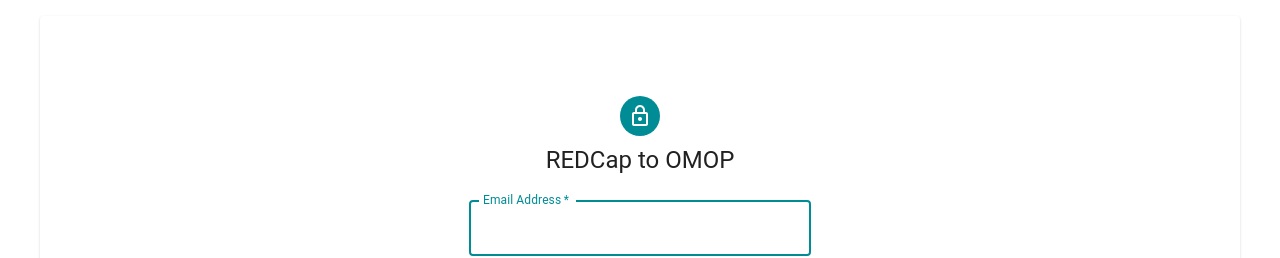
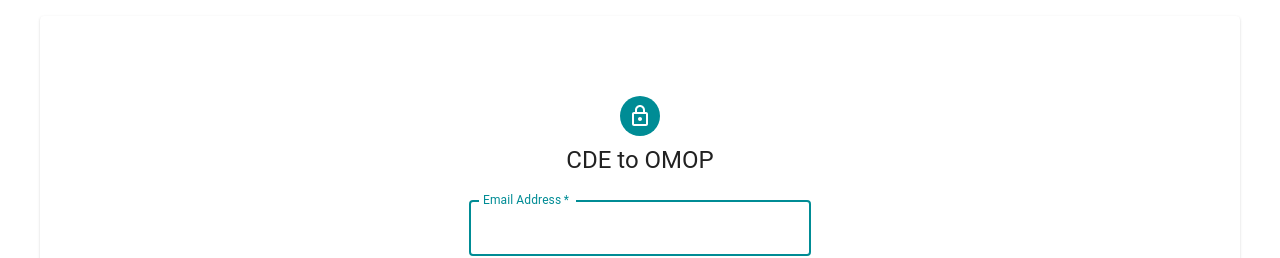
Before and after one commit to mcbacloudlab/IMPOWR-R24-REDCap-to-OMOP, a React (Create React App) app in the folder frontend/: page /signin in a window 1280 px wide. Shown: the top 258 px of the page. Built offline with nearby package versions, Linux system fonts and the light colour scheme; no server answers.

Commit message:
change name from redcap to cde

```diff
--- a/frontend/public/index.html
+++ b/frontend/public/index.html
@@ -37,7 +37,7 @@
       work correctly both with client-side routing and a non-root public URL.
       Learn how to configure a non-root public URL by running `npm run build`.
     -->
-    <title>REDCap To OMOP</title>
+    <title>CDE To OMOP</title>
   </head>
   <body>
     <noscript>You need to enable JavaScript to run this app.</noscript>
--- a/frontend/src/components/SearchAppBar.jsx
+++ b/frontend/src/components/SearchAppBar.jsx
@@ -390,7 +390,7 @@
               component="div"
               sx={{ display: { xs: "none", sm: "block" } }}
             >
-              REDCap To OMOP
+              CDE To OMOP
             </Typography>
             {/* <Avatar alt="Redcap Logo">
               <img
--- a/frontend/src/components/SignIn.jsx
+++ b/frontend/src/components/SignIn.jsx
@@ -139,7 +139,7 @@
           <LockOutlinedIcon />
         </Avatar>
         <Typography component="h1" variant="h5">
-          REDCap to OMOP
+          CDE to OMOP
         </Typography>
         {loginError && <ErrorAlert />}
         <Box component="form" onSubmit={handleSubmit} noValidate sx={{ mt: 1 }}>
```
